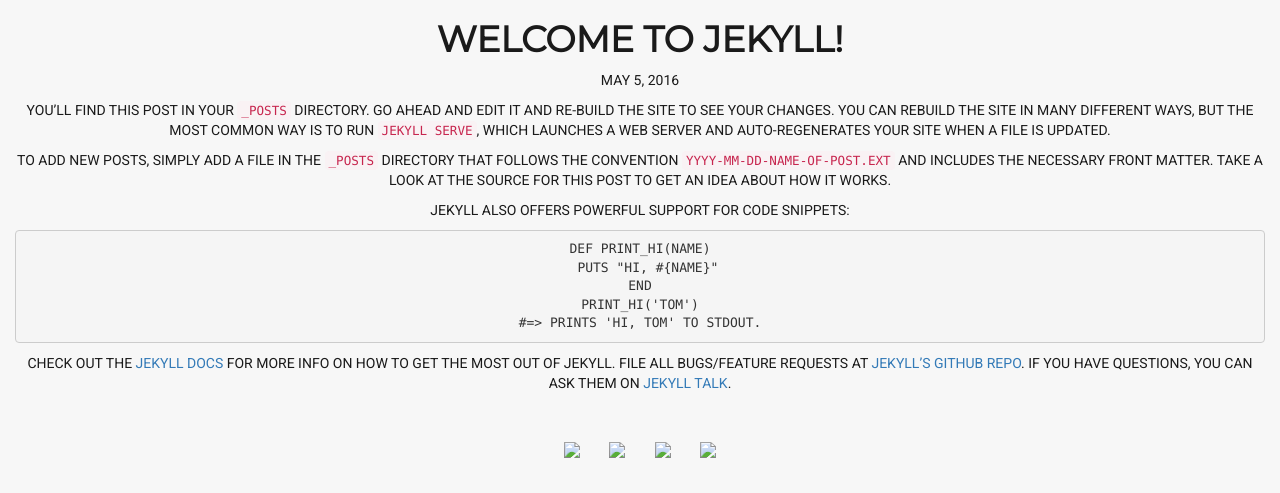
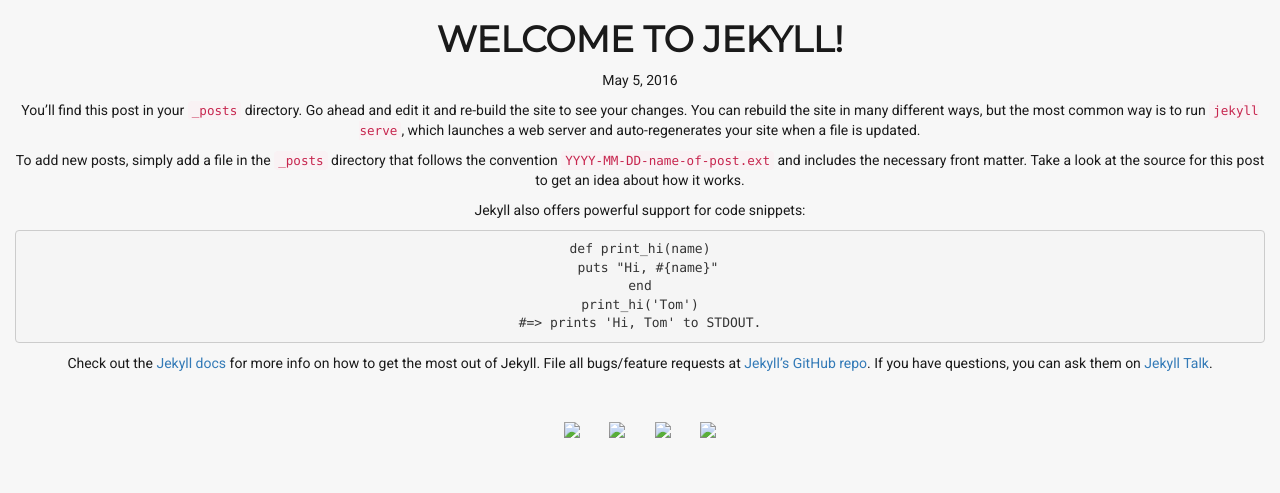
Before and after one commit to kigop/kigop.github.io, a Jekyll site: the page built from _posts/2016-05-05-welcome-to-jekyll.markdown, in a window 1280 px wide. Shown: the part 675-1168 px from the top of the page. Built offline with Jekyll 4.4.1, drawn with Linux system fonts in a browser that asks for light colours.

Commit message:
Font changes and new social icon

```diff
--- a/_includes/footer.html
+++ b/_includes/footer.html
@@ -1,10 +1,10 @@
 <div class="row">
   <div class="col-md-12" id="social">
     <div class="center-align">
-      <a href="http://facebook.com/{{site.facebook_username}}"><img src="assets/images/social/facebook.png" /></a>
-      <a href="http://instagram.com/{{site.instagram_username}}"><img src="assets/images/social/instagram.png" /></a>
-      <a href="http://youtube.com/channel/{{site.youtube_username}}"><img src="assets/images/social/youtube.png" /></a>
-      <a href="http://linkedin.com/company/{{site.linkedin_username}}"><img src="assets/images/social/linkedin.png" /></a>
+      <a href="http://facebook.com/{{site.facebook_username}}"><img src="assets/images/social/facebook_social.svg" /></a>
+      <a href="http://instagram.com/{{site.instagram_username}}"><img src="assets/images/social/instagram_social.svg" /></a>
+      <a href="http://youtube.com/channel/{{site.youtube_username}}"><img src="assets/images/social/youtube_social.svg" /></a>
+      <a href="http://linkedin.com/company/{{site.linkedin_username}}"><img src="assets/images/social/linkedin_social.svg" /></a>
     </div>
   </div>
 </div>
--- a/css/site.scss
+++ b/css/site.scss
@@ -10,7 +10,6 @@
 
 body  {
   text-align: center;
-  text-transform: uppercase;
   background-color: $white;
   color: $black;
   padding-left: 0;
@@ -21,6 +20,7 @@
 h1,h2,h3,h4,h5,h6 {
   font-family: 'Montserrat', sans-serif;
   font-weight: bold;
+  text-transform: uppercase;
 }
 
 h1 {
@@ -86,10 +86,17 @@
   a {
     margin: auto 1vw;
   }
+
+  img {
+    height: 40px;
+    width: auto;
+  }
 }
 
 #visit {
-
+  span {
+    text-transform: uppercase;
+  }
 }
 
 #contact {
```
Also changed, not shown: index.html (+13 -4 lines), assets/images/social/facebook_social.svg (added), assets/images/social/instagram_social.svg (added), assets/images/social/linkedin_social.svg (added), assets/images/social/youtube_social.svg (added).
